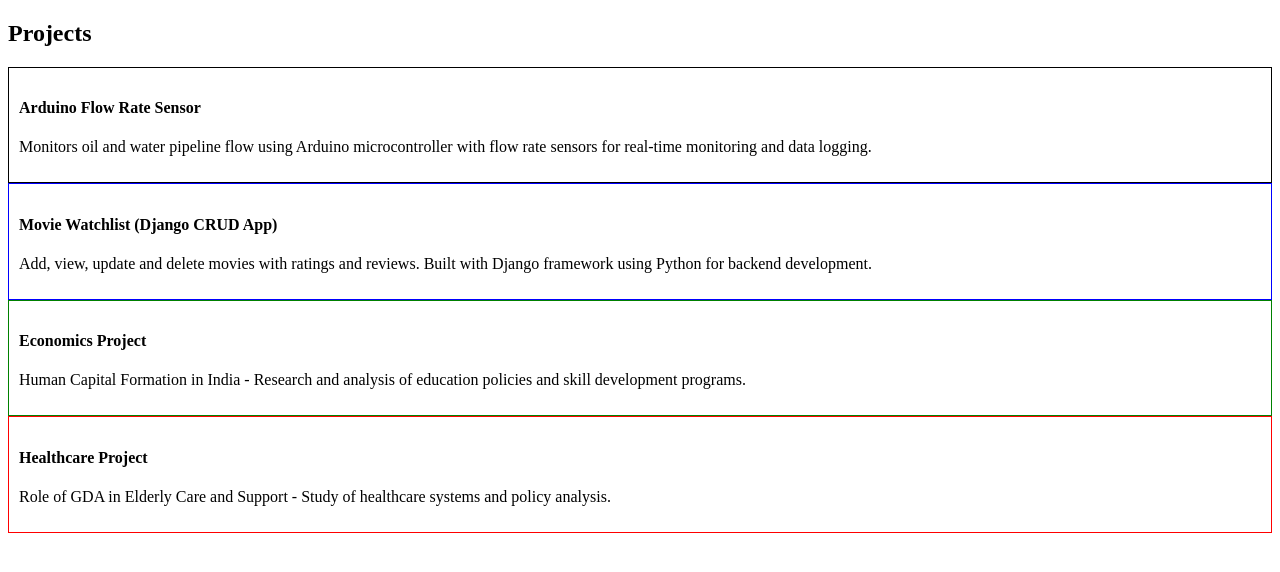
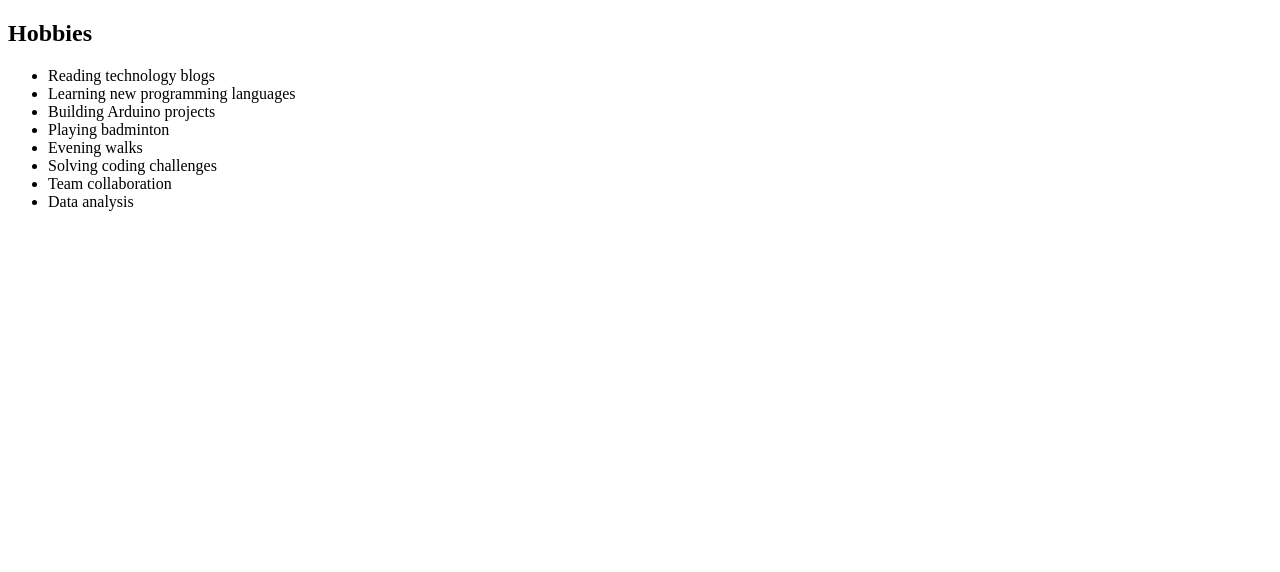
Before and after one commit to jatinhub-c/HTML, a plain HTML site: page Assigment_1/index.html in a window 1280 px wide. Drawn offline with Linux system fonts and the light colour scheme.

Commit message:
commiting 8th time

```diff
--- a/Assigment_1/index.html
+++ b/Assigment_1/index.html
@@ -1,40 +1,20 @@
 <!DOCTYPE html>
 <html>
 <head>
-    <title>Projects Section</title>
+    <title>Hobbies Section</title>
 </head>
 <body>
-    <h2>Projects</h2>
+    <h2>Hobbies</h2>
 
-    <div style="border:1px solid black; padding:10px;">
-        <h4>Arduino Flow Rate Sensor</h4>
-        <p>
-            Monitors oil and water pipeline flow using Arduino microcontroller with flow rate sensors
-            for real-time monitoring and data logging.
-        </p>
-    </div>
-
-    <div style="border:1px solid blue; padding:10px;">
-        <h4>Movie Watchlist (Django CRUD App)</h4>
-        <p>
-            Add, view, update and delete movies with ratings and reviews. Built with Django framework
-            using Python for backend development.
-        </p>
-    </div>
-
-    <div style="border:1px solid green; padding:10px;">
-        <h4>Economics Project</h4>
-        <p>
-            Human Capital Formation in India - Research and analysis of education policies and
-            skill development programs.
-        </p>
-    </div>
-
-    <div style="border:1px solid red; padding:10px;">
-        <h4>Healthcare Project</h4>
-        <p>
-            Role of GDA in Elderly Care and Support - Study of healthcare systems and policy analysis.
-        </p>
-    </div>
+    <ul>
+        <li> Reading technology blogs</li>
+        <li> Learning new programming languages</li>
+        <li> Building Arduino projects</li>
+        <li> Playing badminton</li>
+        <li> Evening walks</li>
+        <li> Solving coding challenges</li>
+        <li> Team collaboration</li>
+        <li> Data analysis</li>
+    </ul>
 </body>
 </html>
```
